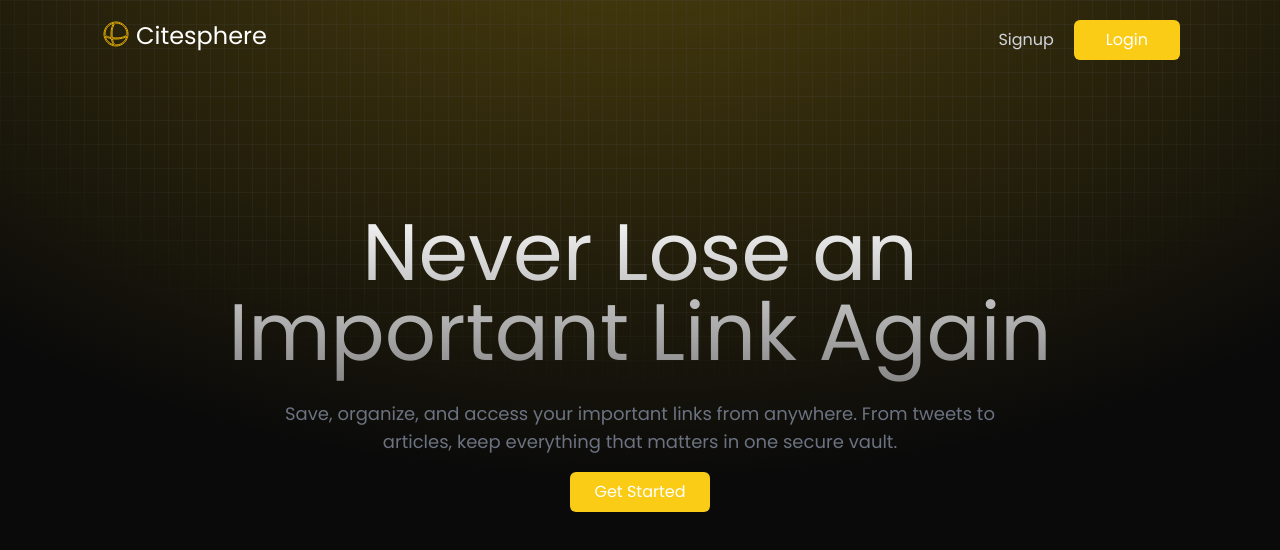
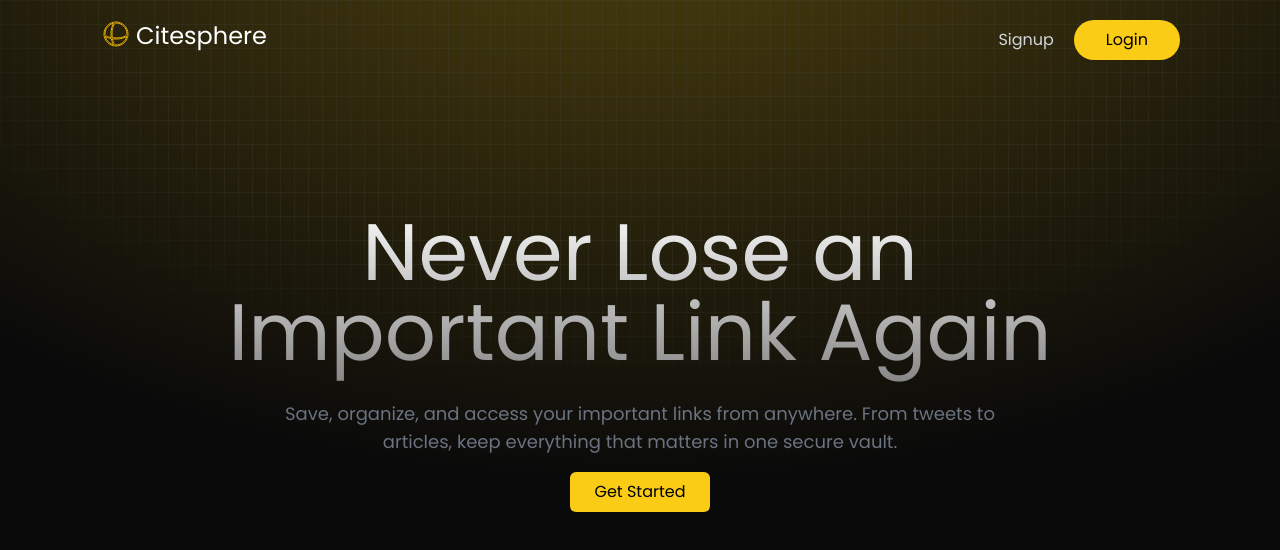
Before and after one commit to shreyansh232/citesphere-frontend, a React (Vite) app: page / in a window 1280 px wide. Shown: the top 550 px of the page. Built offline with nearby package versions, Linux system fonts and the light colour scheme.

Commit message:
fix: minor bug

```diff
--- a/src/components/Navbar.tsx
+++ b/src/components/Navbar.tsx
@@ -21,7 +21,7 @@ function Navbar() {
               size="lg"
               variant="primary"
               text="Login"
-              className="text-black rounded-full px-8"
+              className="text-black !rounded-full px-8"
             />
           </a>
         </div>
--- a/src/components/ui/Button.tsx
+++ b/src/components/ui/Button.tsx
@@ -12,7 +12,7 @@ export interface ButtonProps {
 }
 
 const variantStyles = {
-  primary: "bg-yellow-400 text-white hover:bg-yellow-700",
+  primary: "bg-yellow-400 hover:bg-yellow-700 text-black",
   secondary: "bg-yellow-200 text-yellow-600 hover:bg-yellow-300",
 };
 const sizeStyles = {
```
